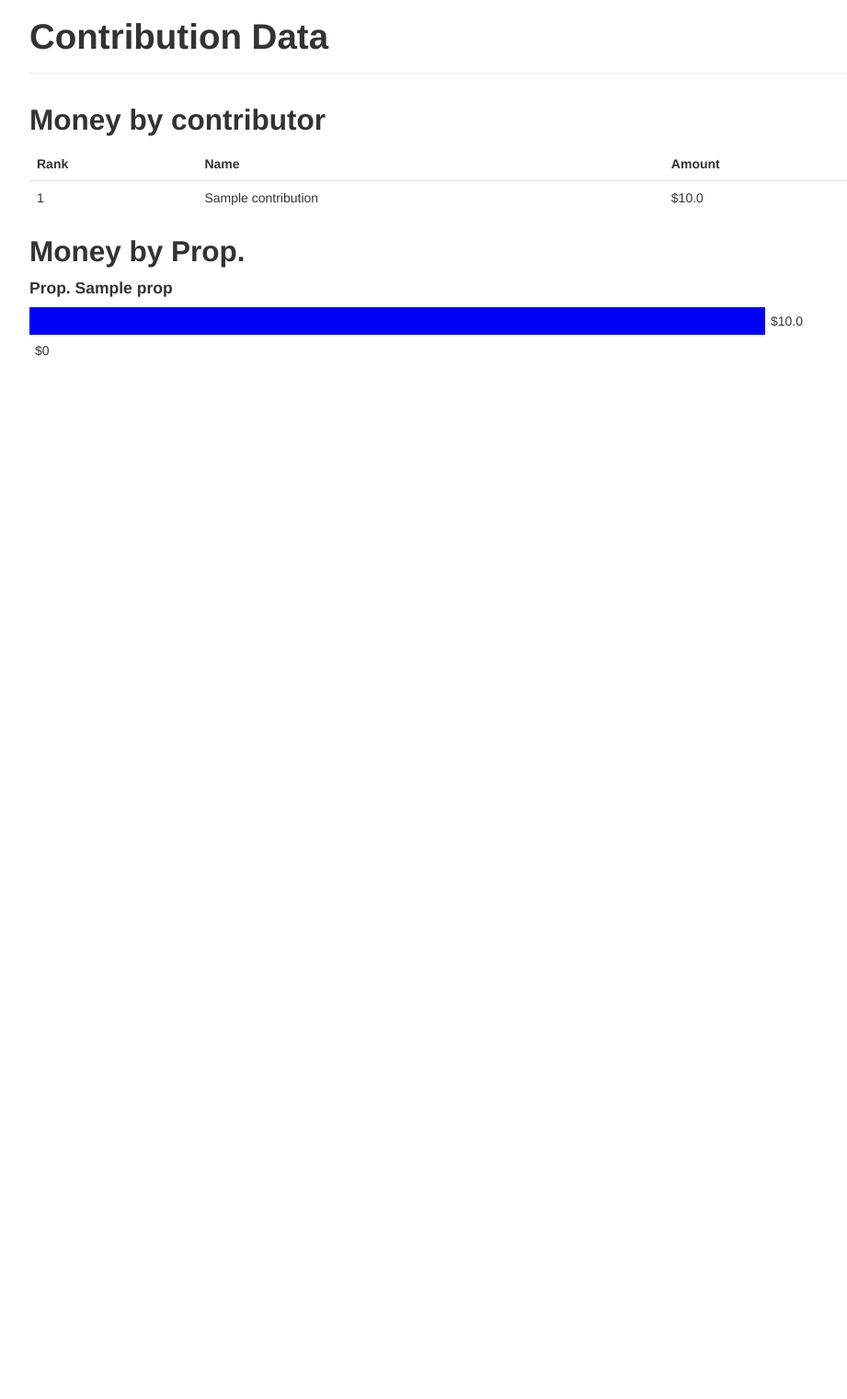
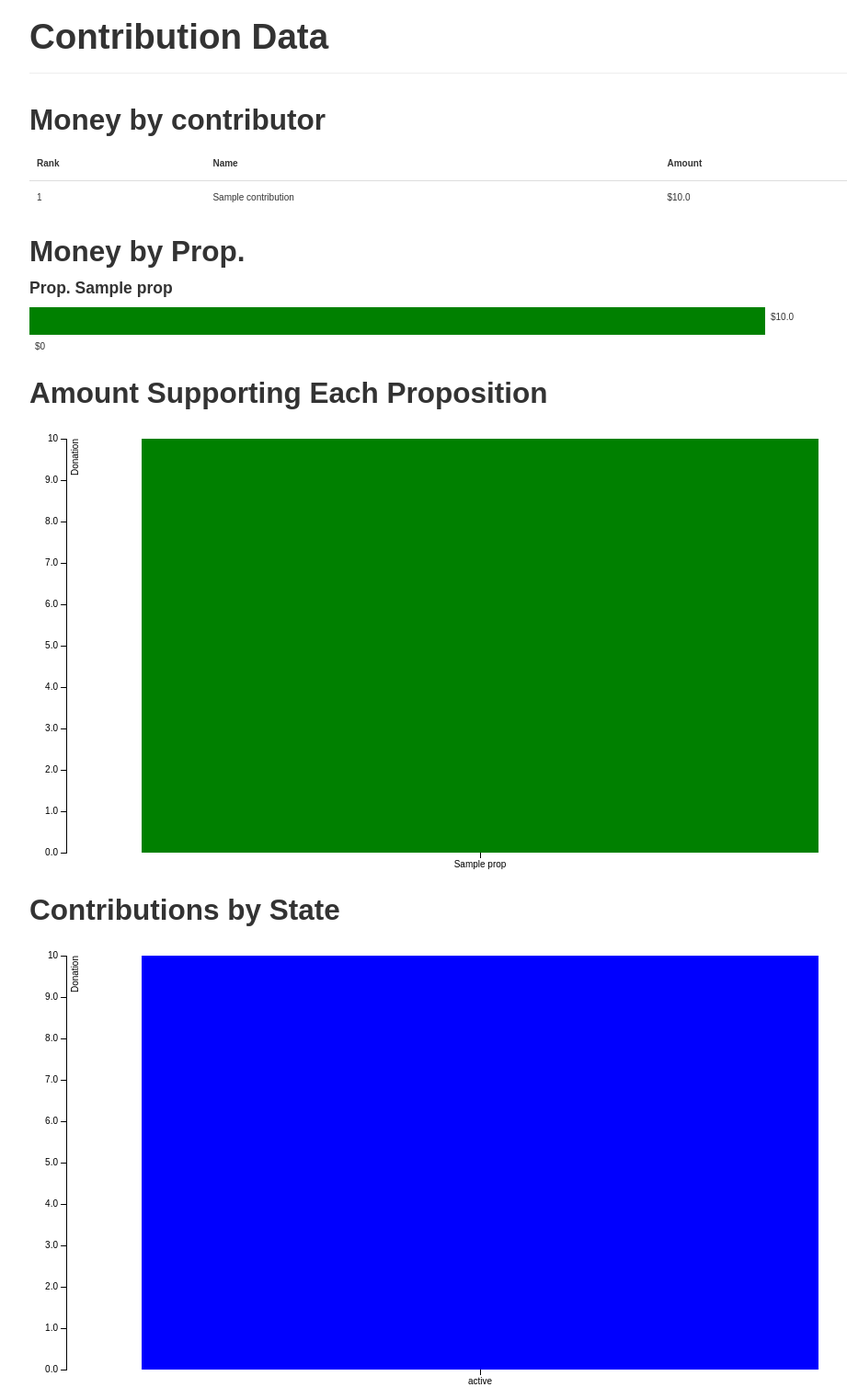
Before and after one commit to simzou/bruin-training-fall-2013, a Django app: page / in a window 1280 px wide. Shown: the whole page at 92% size, without its empty margins (138-1059 px from the left). Before the commit the page ends 387 px from the top, so only its background shows below. Run offline with Django 3.2, Linux system fonts and the light colour scheme; tables that the repository leaves empty hold one stand-in row (values such as "Sample post").

Commit message:
Added bar charts

```diff
--- a/contributions/views.py
+++ b/contributions/views.py
@@ -1,4 +1,5 @@
 import json
+import logging
 
 from django.db.models import Sum, Count
 from django.views.generic import TemplateView
@@ -46,6 +47,24 @@ class IndexView(TemplateView):
         contributors = Contribution.objects.values('clean_name')\
                     .annotate(contribs=Sum('amount')).order_by('-contribs')
 
+        states = Contribution.objects.values('state')\
+                    .annotate(contribs=Sum('amount')).order_by('-contribs')
+
+        state_amounts = []
+        for s in states[0:25]:
+            state_amounts.append({
+                'state': str(s['state']),
+                'contribs': s['contribs']
+            })
+
+        contributor_list = []
+        for c in contributors[0:10]:
+            contributor_list.append({
+                'name': c['clean_name'],
+                'contribs': c['contribs']
+            })
+        context['state_amounts'] = state_amounts
+        context['contributor_list'] = contributor_list
         context['contributors'] = enumerate(contributors[0:10], start=1)
         context['max_value'] = max(all_vals)
         context['summary_data'] = data
--- a/templates/contributions/index.html
+++ b/templates/contributions/index.html
@@ -13,7 +13,7 @@
         background: red;
     }
     .support {
-        background: blue;
+        background: green;
     }
     .bar-label {
         display:inline-block;
@@ -26,6 +26,28 @@
     .clear {
         clear:both;
     }
+
+    body {
+      font: 10px sans-serif;
+    }
+
+    .axis path,
+    .axis line {
+      fill: none;
+      stroke: #000;
+      shape-rendering: crispEdges;
+    }
+
+    .barchart-bar {
+      fill: green;
+    }
+    .barchart-bar-state {
+      fill: blue;
+    }
+
+    .x.axis path {
+      display: none;
+}
 </style>
 {% endblock %}
 
@@ -70,9 +92,160 @@
     </div>
     <div class="clear"></div>
     {% endfor %}
+
+    <div class="bar-container">
+        <h2>Amount Supporting Each Proposition</h2>
+        <div id="d3-barchart"></div>
+    </div>
+
+    <div class="bar-container">
+        <h2>Contributions by State</h2>
+        <div id="d3-barchart2"></div>
+    </div>
+
 </div>
 <script>
     var data = {{ summary_json|safe }};
-    console.log(data);
+    var margin = {top: 20, right: 20, bottom: 30, left: 40},
+        width = 960 - margin.left - margin.right,
+        height = 500 - margin.top - margin.bottom;
+
+    var x = d3.scale.ordinal()
+        .rangeRoundBands([0, width], .1);
+
+    var y = d3.scale.linear()
+        .range([height, 0]);
+
+    var color = d3.scale.ordinal()
+        .range(["#98abc5", "#8a89a6", "#7b6888", "#6b486b", "#a05d56", "#d0743c", "#ff8c00"]);
+
+    var xAxis = d3.svg.axis()
+        .scale(x)
+        .orient("bottom");
+
+    var yAxis = d3.svg.axis()
+        .scale(y)
+        .orient("left")
+        .tickFormat(d3.format(".2s"));
+
+    var svg = d3.select("#d3-barchart").append("svg")
+        .attr("width", width + margin.left + margin.right)
+        .attr("height", height + margin.top + margin.bottom)
+      .append("g")
+        .attr("transform", "translate(" + margin.left + "," + margin.top + ")");
+
+    x.domain(data.map(function(d){
+        return d.prop;
+    }));
+    y.domain([0, d3.max(data, function(d){
+        return d.support;
+    })]);
+
+    svg.append("g")
+      .attr("class", "x axis")
+      .attr("transform", "translate(0," + height + ")")
+      .call(xAxis);
+
+    svg.append("g")
+      .attr("class", "y axis")
+      .call(yAxis)
+    .append("text")
+      .attr("transform", "rotate(-90)")
+      .attr("y", 6)
+      .attr("dy", ".71em")
+      .style("text-anchor", "end")
+      .text("Donation");
+
+    svg.selectAll(".barchart-bar")
+        .data(data)
+        .enter().append("rect")
+        .attr("class", "barchart-bar")
+        .attr("x", function(d) { return x(d.prop); })
+        .attr("width", x.rangeBand())
+        .attr("y", function(d) { return y(d.support); })
+        .attr("height", 0)
+        .on("mouseover", function(d){
+            d3.select(this)
+                .style("fill", "orange");
+        })
+        .on("mouseout", function(d){
+            d3.select(this)
+                .style("fill", "green");
+        })
+        .transition().duration(2000).ease("bounce")
+        .attr("height", function(d) { return height - y(d.support); })
+    //var c = {{ contributor_list|safe }};
+</script>
+
+<script>
+    var data = {{ state_amounts|safe }};
+    var margin = {top: 20, right: 20, bottom: 30, left: 40},
+        width = 960 - margin.left - margin.right,
+        height = 500 - margin.top - margin.bottom;
+
+    var x = d3.scale.ordinal()
+        .rangeRoundBands([0, width], .1);
+
+    var y = d3.scale.linear()
+        .range([height, 0]);
+
+    var color = d3.scale.ordinal()
+        .range(["#98abc5", "#8a89a6", "#7b6888", "#6b486b", "#a05d56", "#d0743c", "#ff8c00"]);
+
+    var xAxis = d3.svg.axis()
+        .scale(x)
+        .orient("bottom");
+
+    var yAxis = d3.svg.axis()
+        .scale(y)
+        .orient("left")
+        .tickFormat(d3.format(".2s"));
+
+    var svg = d3.select("#d3-barchart2").append("svg")
+        .attr("width", width + margin.left + margin.right)
+        .attr("height", height + margin.top + margin.bottom)
+      .append("g")
+        .attr("transform", "translate(" + margin.left + "," + margin.top + ")");
+
+    x.domain(data.map(function(d){
+        return d.state;
+    }));
+    y.domain([0, d3.max(data, function(d){
+        return d.contribs;
+    })]);
+
+    svg.append("g")
+      .attr("class", "x axis")
+      .attr("transform", "translate(0," + height + ")")
+      .call(xAxis);
+
+    svg.append("g")
+      .attr("class", "y axis")
+      .call(yAxis)
+    .append("text")
+      .attr("transform", "rotate(-90)")
+      .attr("y", 6)
+      .attr("dy", ".71em")
+      .style("text-anchor", "end")
+      .text("Donation");
+
+    svg.selectAll(".barchart-bar-state")
+        .data(data)
+        .enter().append("rect")
+        .attr("class", "barchart-bar-state")
+        .attr("x", function(d) { return x(d.state); })
+        .attr("width", x.rangeBand())
+        .attr("y", function(d) { return y(d.contribs); })
+        .attr("height", 0)
+        .on("mouseover", function(d){
+            d3.select(this)
+                .style("fill", "orange");
+        })
+        .on("mouseout", function(d){
+            d3.select(this)
+                .style("fill", "blue");
+        })
+        .transition().duration(2000).ease("bounce")
+        .attr("height", function(d) { return height - y(d.contribs); })
 </script>
 {% endblock %}
```
